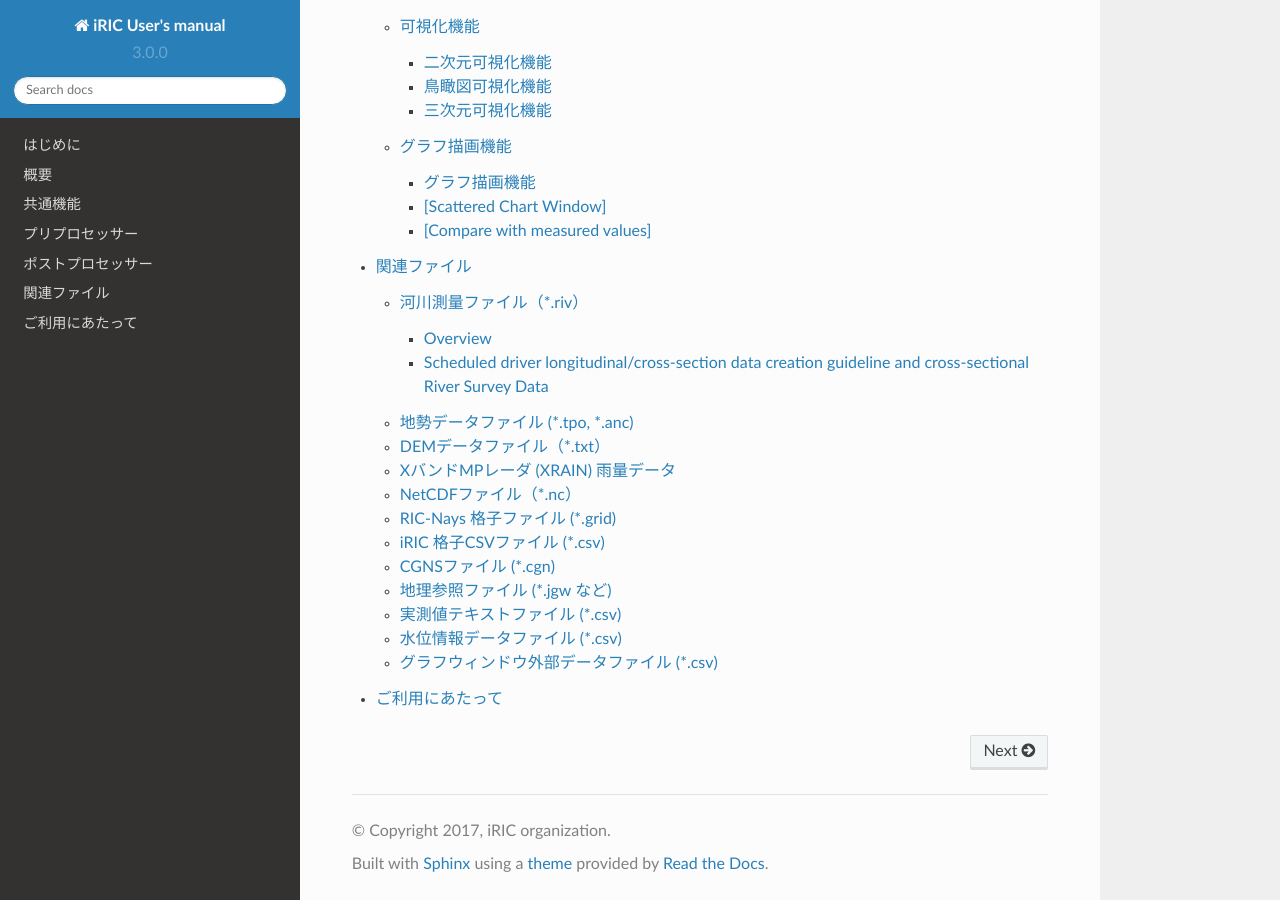
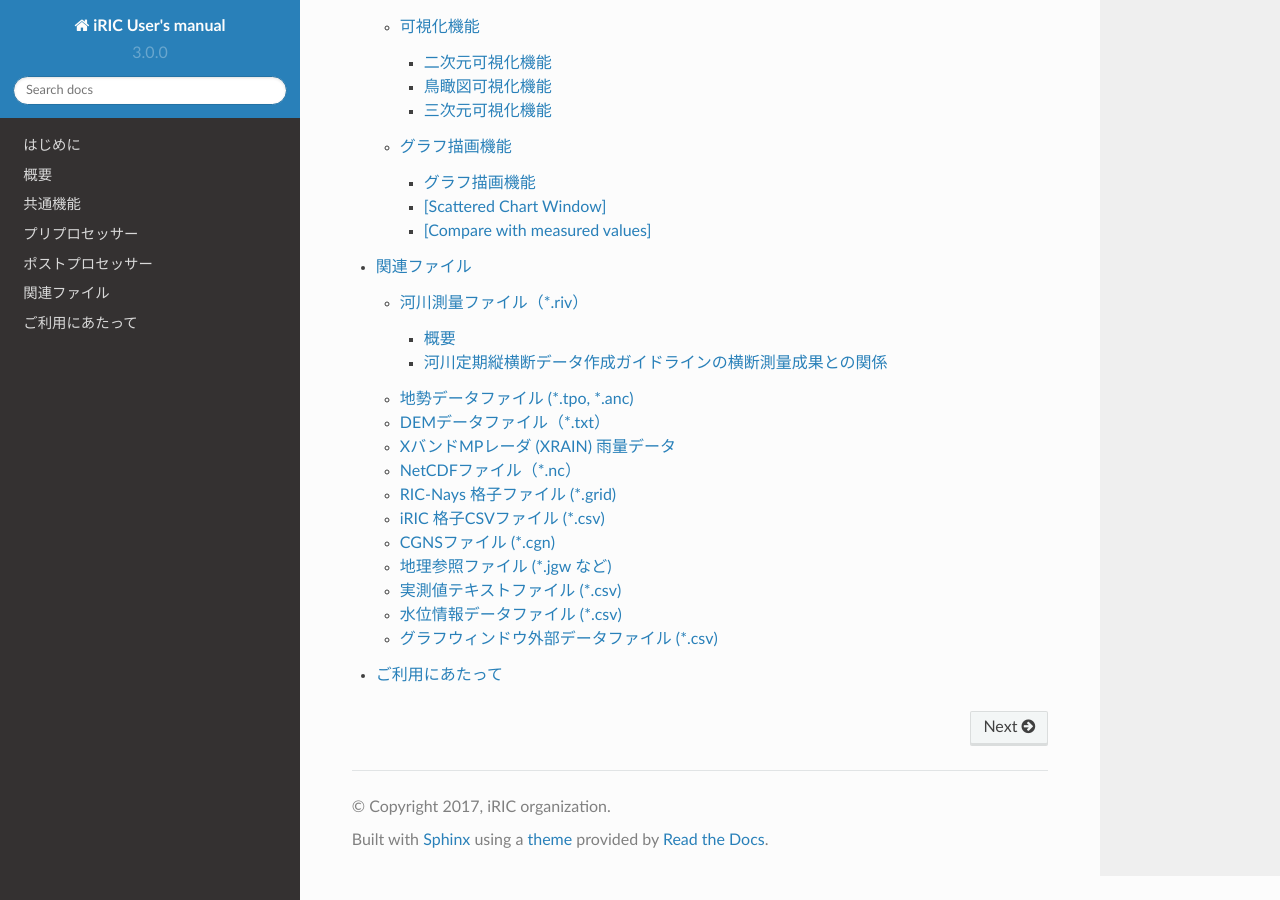
Before and after one commit to i-RIC/gui_user_manual, a Sphinx documentation site: the page built from source/index.rst, in a window 1280 px wide and 900 px high, scrolled down 3817 px. Built offline with Sphinx 7.4.7 and the Read the Docs theme 2.0.0, drawn with Linux system fonts in a browser that asks for light colours; some of the changed lines change nothing that is shown.

Commit message:
Description about river survey data updated.

```diff
--- a/source/06/01_riversurvey.rst
+++ b/source/06/01_riversurvey.rst
@@ -1,119 +1,95 @@
 河川測量ファイル（\*.riv）
 ===========================
 
-Overview
+概要
 ---------
 
-The River Survey File (\*.riv) contains transverse data
-(x and y coordinates of left/right banks) and cross-section data
-(distance from left bank and riverbed elevation).
+河川測量ファイル（*.riv）は、横断データ（左右岸のxy座標）と、
+断面データ（左岸からの距離と河床高）からなるファイル形式です。
 
-River Survey Files should be ASCII files. :numref:`image_riv_structure`
-and Figure 6‑1 show
-the structure and concept, respectively.
+河川測量ファイルはアスキー形式です。構造と概念を
+:numref:`image_riv_structure`、 :numref:`image_riv_concept` に示します。
 
-* Break points of input data (for example, cross-section identification
-  number and x-coordinate value) are identified by "space", "tab" or
-  "enter" characters. When break points are properly identified,
-  iRIC automatically recognizes the data. Please note that
-  cross-section identification number must be a real number.
+* 断面名、x座標値などの入力値の区切り文字は、半角スペース、タブ文字、
+  改行文字となります。正しく区切られている場合、
+  iRIC で自動的に値が認識されます。
 
-* Rows after the "#survey" row are recognized as cross-section data.
+* "#survey" 行以降が横断データとして認識されます。
 
-  * Each row contains data for one cross-section.
-  * Data row: (Cross-section identification number)
-    (x-coordinate value of the left bank) (y-coordinate value of the left bank)
-    (x-coordinate value of the right bank) (y-coordinate value of the right bank)
+  * 横断データは、1行について1断面の情報からなります。
+  * データ行：（断面名）（左岸x座標値）（左岸y座標値）（右岸x座標値）（右岸y座標値）
 
-* Rows after the "#x-section" row are recognized as cross-section data
-  (consisting of the "header line" and "data lines").
+* "#x-section" 行以降が断面データ（ヘッダ行、データ行から構成）として認識されます。
 
-  * Header line: (Cross-section identification number) (No. of coordinates)
-    (Index 1) (Index 2) (Index 3) (Index 4)
+  * ヘッダ行：（断面名）（断面座標数）（指標1）（指標2）（指標3）（指標4）
 
-  Indexes 1 to 4 specify points on a cross-sectional coordinate system
-  by sequential integer numbers. (The top is 1.) Data prior to Index 1
-  and after Index 4 are discarded. The point specified by Index 1
-  is set as the left bank and the point specified by Index 4
-  is set as the right bank. The points specified by Indexes 2 and 3 are
-  to be the division points (or nodes) of the automatically created grid.
-  The Center Point of the river is set at the point midway between
-  Indexes 2 and 3.
+  指標1～4は、断面座標の何番目の点かを整数(先頭が1)で指定します。指標1より前、
+  指標4より後のデータは捨てられ、指標1で指定した点が左岸、指標4で指定した点が
+  右岸に再設定されます。
+  また、指標2, 指標3で指定された点には格子の分割点が自動的に設定されます。
+  河川中心点は指標2と指標3の中点に設定されます。
 
-  You can omit Index data. In such case, all the coordinate cross-section
-  data are read and the first point of the coordinate cross-section data
-  is set as the left bank and the last point is set as the right bank. The
-  Center Point of the river is set at the mid-point between the left and
-  right banks.
+  指標データは省略可能です。指標データを省略した場合には、断面座標データがすべて
+  読み込まれ、断面座標データの最初の点が左岸、最後の点が右岸となります。
+  河川中心点は左岸と右岸の中点に設定されます。
+  なお、指標データがすべての断面に設定されていなかった場合、
+  全断面の指標データが無視されます。
 
-  When Index data are not set for every cross-section data, the index data
-  of all cross-sections are ignored.
-
-  * Data line: (Distance from left bank) (Riverbed elevation) Continue
-    to create rows of data until there are as many rows as there
-    are cross-sections.
-
-  Each row describes up to five sets of combinations of (Distance from
-  left bank) and (Riverbed elevation) data.
+  * データ行：（左岸からの距離）（河床高）・・・以降、断面座標数分繰り返してください。
+    1行に5点まで「左岸からの距離」と「河床高」の断面座標の組が記述できます。
 
 .. _image_riv_structure:
 
 .. figure:: images/riv_structure.png
 
-   Structure of River Survey File
+   河川測量ファイルの構造
 
 .. _image_riv_concept:
 
 .. figure:: images/riv_concept.png
 
-   Concept of River Survey File data
+   河川測量ファイルデータの概念
 
-:numref:`image_riv_concept` shows the concept of
-the River Survey File data. iRIC does
-not display the four dots (data of Indexes 1 to 4).
+:numref:`image_riv_concept` は河川測量ファイルデータの概念を
+表したものであり、iRICでは指標データの４つの丸印は表示されません。
 
-The coordinates in the cross-sectional direction displayed in the
-[Cross-section] window have been converted as follows; note that they
-are different from [Distance from left bank] in the cross-section data
-of the River Survey File.
+iRIC の横断面ウィンドウで表示される横断方向の座標は
+以下のように変換されたものであり、
+河川測量ファイルの断面データにおける「左岸からの距離」とは異なります。
 
-* The coordinates of the Center Point of the river have been calculated
-  from the longitudinal data and the cross-section data.
+* 横断データと断面データから河川中心点の座標を求める。
+* 河川中心点からの横断線上の距離を求める。
 
-* The distance from the Center Point along the cross-sectional line has
-  been calculated.
 
-Scheduled driver longitudinal/cross-section data creation guideline and cross-sectional River Survey Data
-------------------------------------------------------------------------------------------------------------
+河川定期縦横断データ作成ガイドラインの横断測量成果との関係
+------------------------------------------------------------
 
-The Ministry of Land, Infrastructure, Transport and Tourism () publishes
-guidelines for creating the scheduled river longitudinal/cross-section
-data
+国土交通省では、河川定期縦横断データ作成ガイドラインを
+以下の URL で公開しています。
 
-`*http://www.mlit.go.jp/river/shishin\_guideline/kasen/gis/pdf\_docs/juoudan/guideline0805.pdf* <http://www.mlit.go.jp/river/shishin_guideline/kasen/gis/pdf_docs/juoudan/guideline0805.pdf>`__
+http://www.mlit.go.jp/river/shishin_guideline/kasen/gis/pdf_docs/juoudan/guideline0805.pdf
 
-:numref:`table_riv_survey_data_guideline` shows how to
-convert the Guideline data items to the River
-Survey Data items.
+河川測量データの項目と、このガイドラインに含まれる横断測量成果の数値データの値との
+関係について、 :numref:`table_riv_survey_data_guideline` に示します。
 
 .. _table_riv_survey_data_guideline:
 
-.. list-table:: Relationship between the River Survey Data items and the Guideline data
+.. list-table:: 河川測量データの項目と横断測量成果の数値データの関係
    :header-rows: 1
 
-   * - River Survey Data item
-     - How to convert the guideline data (surveyed cross-sectional numerical data) to River Survey Data items
+   * - 河川測量データの項目
+     - 横断測量成果の数値データとの関係
 
-   * - Coordinates of left/right banks
-     - Specify the coordinates of the left/right bank distance posts.
+   * - 左岸と右岸の座標
+     - 左岸距離杭、右岸距離杭の座標を指定します。
 
-   * - Cross-section data
-     - | Specify the distance of the cross-sectional coordinate data for the distance from the left bank.
-       | Specify the elevation of the cross-sectional coordinate data.
+   * - 断面データ
+     - | 左岸からの距離は、断面の座標データの距離を指定します。
+       | 河床高は、断面の座標データの高さを指定します。
 
-   * - Index data
-     - | Set as follows:
-       | Index 1: Number that corresponds to the left bank distance post
-       | Index 2: Number that corresponds to the left bank shoreline post
-       | Index 3: Number that corresponds to the right bank shoreline post
-       | Index 4: Number that corresponds to the right bank distance post
+   * - 指標データ
+     - | 以下のように指定します。
+       | 指標1: 左岸距離杭に対応する番号
+       | 指標2: 左岸水際杭に対応する番号
+       | 指標3: 右岸水際杭に対応する番号
+       | 指標4: 右岸距離杭に対応する番号
```
